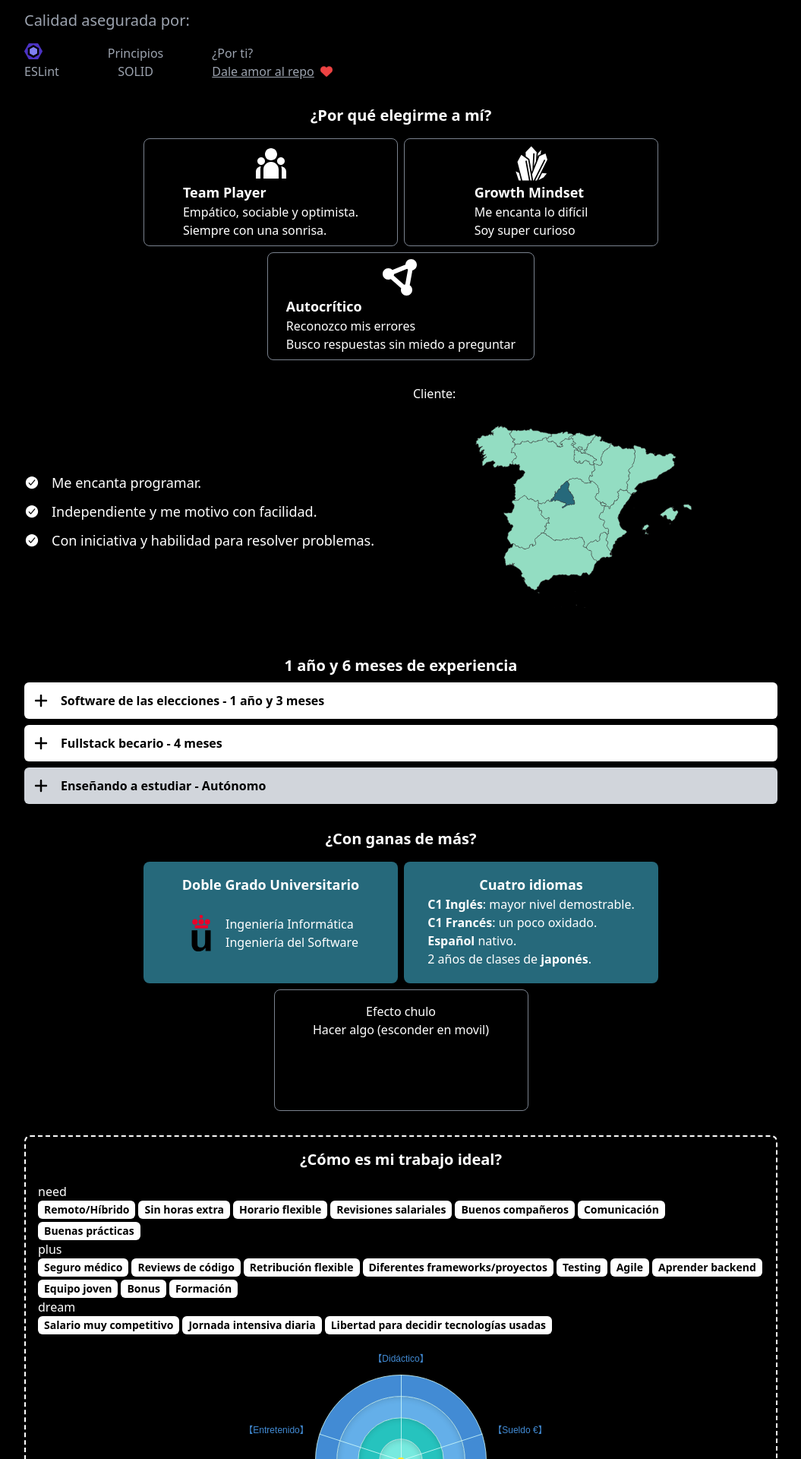
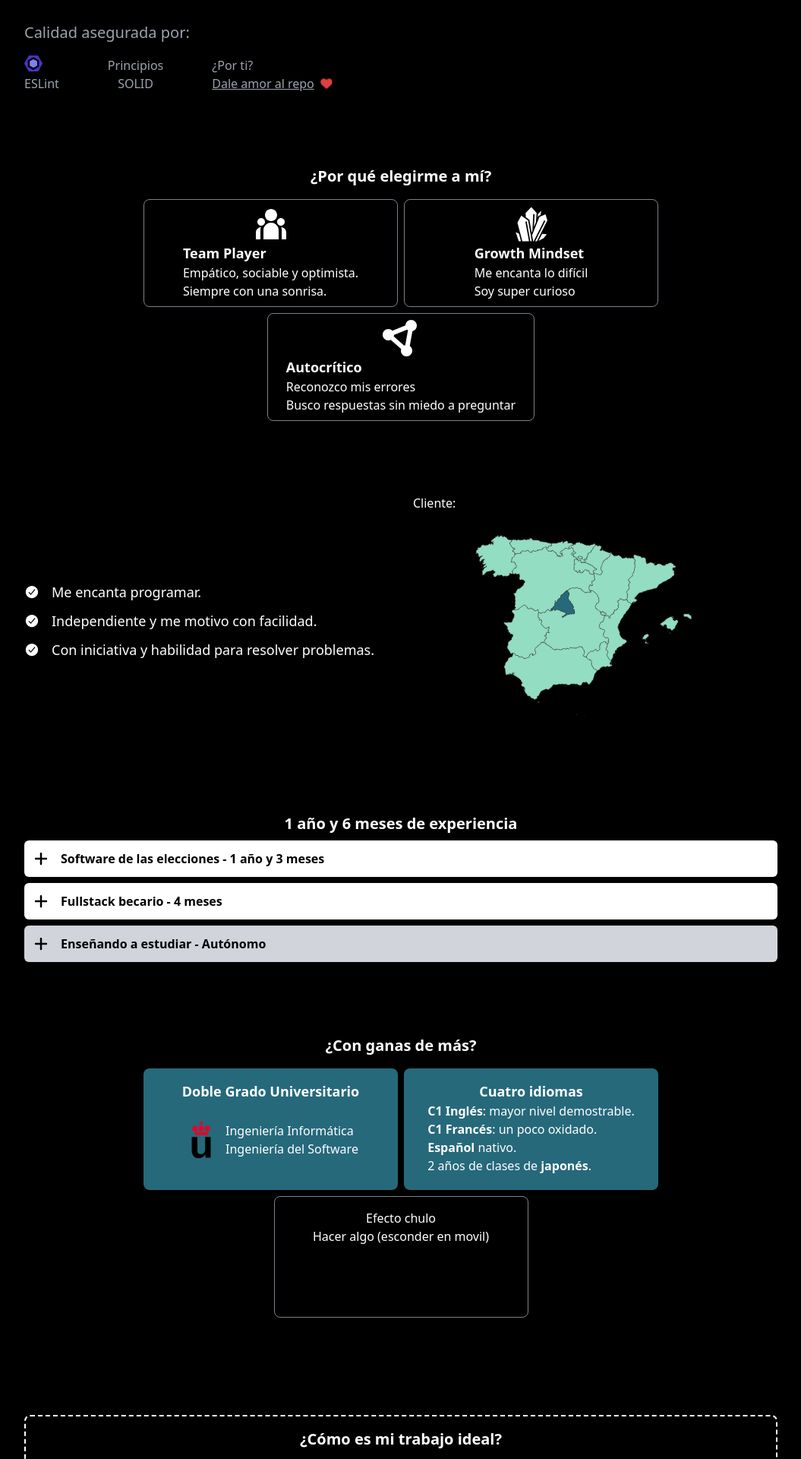
Before and after one commit to Kikemaji/resume, a Next.js app: page /en in a window 1280 px wide. Shown: the part 520-2440 px from the top of the page at 76% size, without its empty margins (112-1167 px from the left). Built offline with nearby package versions, Linux system fonts and the light colour scheme.

Commit message:
Better spacing between sections

```diff
--- a/src/components/sections/CTA/CTA1.tsx
+++ b/src/components/sections/CTA/CTA1.tsx
@@ -4,7 +4,7 @@ import clsx from 'clsx';
 
 const CTA1 = () => {
   return (
-    <section className="relative my-8 gap-2 py-16 text-center text-white">
+    <section className="relative my-32 gap-2 text-center text-white">
       <h2
         className={clsx(styles.gradientText, 'text-center text-2xl font-bold')}
       >
--- a/src/components/sections/dreamJob/DreamJobSection.tsx
+++ b/src/components/sections/dreamJob/DreamJobSection.tsx
@@ -63,7 +63,7 @@ const DreamJobSection = () => {
   };
 
   return (
-    <section className="my-8 flex flex-col gap-4 rounded-lg border-2 border-dashed border-white p-4">
+    <section className="my-16 flex flex-col gap-4 rounded-lg border-2 border-dashed border-white p-4 lg:my-32">
       <h2 className="text-center text-xl font-bold">
         ¿Cómo es mi trabajo ideal?
       </h2>
--- a/src/components/sections/education/EducationSection.tsx
+++ b/src/components/sections/education/EducationSection.tsx
@@ -5,7 +5,7 @@ import clsx from 'clsx';
 
 const EducationSection = () => {
   return (
-    <section className="my-8">
+    <section className="my-16 lg:my-24">
       <h2 className="mb-4 text-center text-xl font-bold md:text-end lg:text-center">
         ¿Con ganas de más?
       </h2>
--- a/src/components/sections/experience/ExperienceSection.tsx
+++ b/src/components/sections/experience/ExperienceSection.tsx
@@ -31,7 +31,7 @@ const ExperienceSection = () => {
   };
 
   return (
-    <section className="my-8 flex flex-col gap-2">
+    <section className="mb-16 mt-8 flex flex-col gap-2 lg:my-24">
       <h2 className="text-center text-xl font-bold">
         {anosDeExperiencia} {anosDeExperiencia > 1 ? 'años' : 'año'} y{' '}
         {mesasDeExperiencia} {mesasDeExperiencia === 1 ? 'mes' : 'meses'} de
--- a/src/components/sections/quality/QualitySection.tsx
+++ b/src/components/sections/quality/QualitySection.tsx
@@ -6,7 +6,7 @@ import styles from './Quality.module.css';
 
 const QualitySection = () => {
   return (
-    <div className="my-8 text-gray-400">
+    <div className="my-12 text-gray-400">
       <h4 className="  md:text-center lg:text-start lg:text-lg xl:text-xl">
         Calidad asegurada por:
       </h4>
--- a/src/components/sections/whyMe/WhyMeSection.tsx
+++ b/src/components/sections/whyMe/WhyMeSection.tsx
@@ -7,7 +7,7 @@ import clsx from 'clsx';
 
 const WhyMeSection = () => {
   return (
-    <section className="my-8">
+    <section className="my-16 lg:my-24">
       <h2 className="mb-4 text-center text-xl font-bold">
         ¿Por qué elegirme a mí?
       </h2>
```
